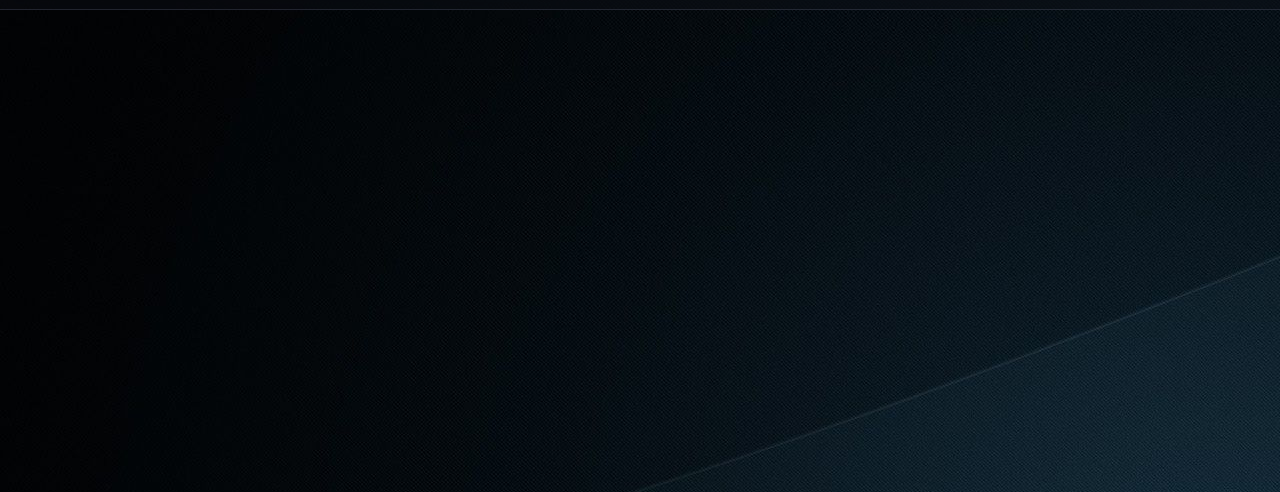
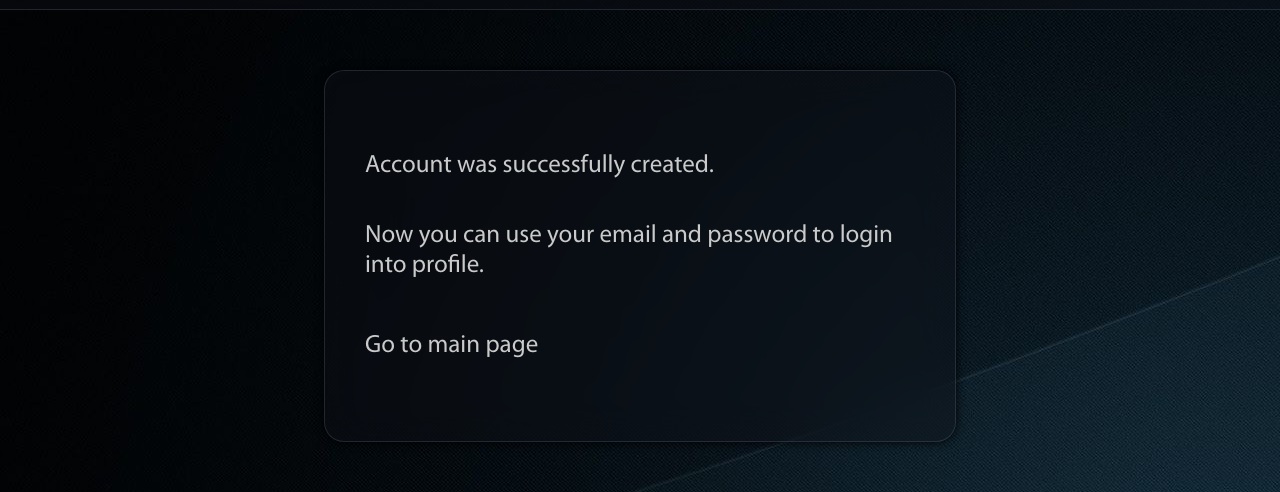
Before and after one commit to NikitaBondarevv/shop, a React app: page /success in a window 1280 px wide. Shown: the part 126-618 px from the top of the page. Built offline with nearby package versions, Linux system fonts and the light colour scheme; no server answers.

Commit message:
Add registered page

```diff
--- a/src/components/userForm/index.tsx
+++ b/src/components/userForm/index.tsx
@@ -6,11 +6,13 @@ import msg from './images/msg-element.png'
 import { fields } from './registerFields'
 import { TUserForm, TTarget, TRegisterFields } from './types'
 import { IUser } from 'interfaces/IUser'
+import { useNavigate } from 'react-router-dom'
 
 export const UserForm = ({ disabledFields, user, onSubmit }: TUserForm) => {
   const [registerFields, setRegisterFields] = useState<TRegisterFields>(fields.reduce<TRegisterFields>((prev, next) =>
   (prev[next.label] = { value: user[next.label as keyof IUser] ?? '' }) && prev,
   {}))
+  const navigate = useNavigate()
 
   const setValue = ({ target: { value, name } }: TTarget) => {
     setRegisterFields(registerFields => ({
@@ -66,6 +68,7 @@ export const UserForm = ({ disabledFields, user, onSubmit }: TUserForm) => {
     }, {} as IUser)
 
     onSubmit(data)
+    navigate('/success')
   }
 
   return (
--- a/src/pages/categories/index.tsx
+++ b/src/pages/categories/index.tsx
@@ -12,7 +12,7 @@ import styles from './styles.css'
 
 export const Categories = () => {
   const { isAuthenticated } = useContext(UserContext)
-  const [publishedCategories, setPublishedCategories] = useState<IProduct[]>([])
+  const [originCategories, setOriginCategories] = useState<IProduct[]>([])
   const [categories, setCategories] = useState<IProduct[]>([])
   const [showWarningWindow, setShowWarningWindow] = useState(false)
   const [title, setTitle] = useState('')
@@ -20,7 +20,7 @@ export const Categories = () => {
   const [id, setId] = useState(0)
 
   const getData = async () => {
-    setPublishedCategories(await getCategories())
+    setOriginCategories(await getCategories())
     setCategories(await getCategories())
   }
 
@@ -31,7 +31,7 @@ export const Categories = () => {
   const searchCategory = ({ target: { value } }: TTarget) => {
     setValue(value)
 
-    setCategories(value.length > 1 ? categories.filter(todo => todo.title.includes(value)) : publishedCategories)
+    setCategories(value.length > 1 ? categories.filter(category => category.title.includes(value)) : originCategories)
   }
 
   const hideWarningWindow = (id: number = 0, title: string = '') => {
@@ -54,7 +54,7 @@ export const Categories = () => {
               </span>
               <ul>
                 {
-                  publishedCategories.map(category => (
+                  originCategories.map(category => (
                     category.published && (
                       <li className={styles.category} key={category.id}>
                         <Link to={`${category.title}`}>
@@ -113,7 +113,7 @@ export const Categories = () => {
           </h1>
           <ul>
             {
-              publishedCategories.map(category => (
+              categories.map(category => (
                 <li key={category.id}>
                   <Link to={`${category.title}`}>
                     {category.title.toUpperCase()}
--- a/src/pages/index.tsx
+++ b/src/pages/index.tsx
@@ -11,6 +11,7 @@ import { Categories } from './categories'
 import { CertainCategory } from './categories/certainCategory'
 import { Welcome } from './welcome'
 import { Contacts } from './contacts'
+import { Registered } from './registered'
 
 export const Pages = () => {
   const { isAuthenticated, setUser } = useContext(UserContext)
@@ -32,6 +33,7 @@ export const Pages = () => {
             <Routes>
               <Route path='/signIn' element={<LoginForm setUser={setUser} />} />
               <Route path='/signUp' element={<CreateUser />} />
+              <Route path='/success' element={<Registered />} />
               <Route path='/categories' element={<Categories />} />
               <Route path='/categories/:title' element={<CertainCategory />} />
               <Route path='/products/:title' element={<Products />} />
--- /dev/null
+++ b/src/pages/registered/index.tsx
@@ -0,0 +1,15 @@
+import { Link } from 'react-router-dom'
+
+import styles from './styles.css'
+
+export const Registered = () => (
+  <div className={styles.registered}>
+    <span>
+      Account was successfully created.
+    </span>
+    <p>
+      Now you can use your email and password to login into profile.
+    </p>
+    <Link to="/signIn">Go to main page</Link>
+  </div>
+)
--- /dev/null
+++ b/src/pages/registered/styles.css
@@ -0,0 +1,31 @@
+.registered {
+  background-color: rgba(16 18 27 / 40%);
+  backdrop-filter: blur(20px);
+  box-shadow: 0px 0px 10px black;
+  width: 550px;
+  min-height: 200px;
+  border-radius: 20px;
+  font-size: 25px;
+  padding: 80px 40px;
+  border: 1px solid rgba(113 119 144 / 25%);
+  color: rgb(202, 202, 202);
+  margin: 0 auto;
+}
+
+.registered span {
+  margin: 0 0 40px;
+  display: block;
+}
+
+.registered a {
+  color: rgb(202, 202, 202);
+  text-decoration: none;
+}
+
+.registered p {
+  margin: 0 0 50px;
+}
+
+.registered a:hover {
+  text-decoration: underline;
+}
```
